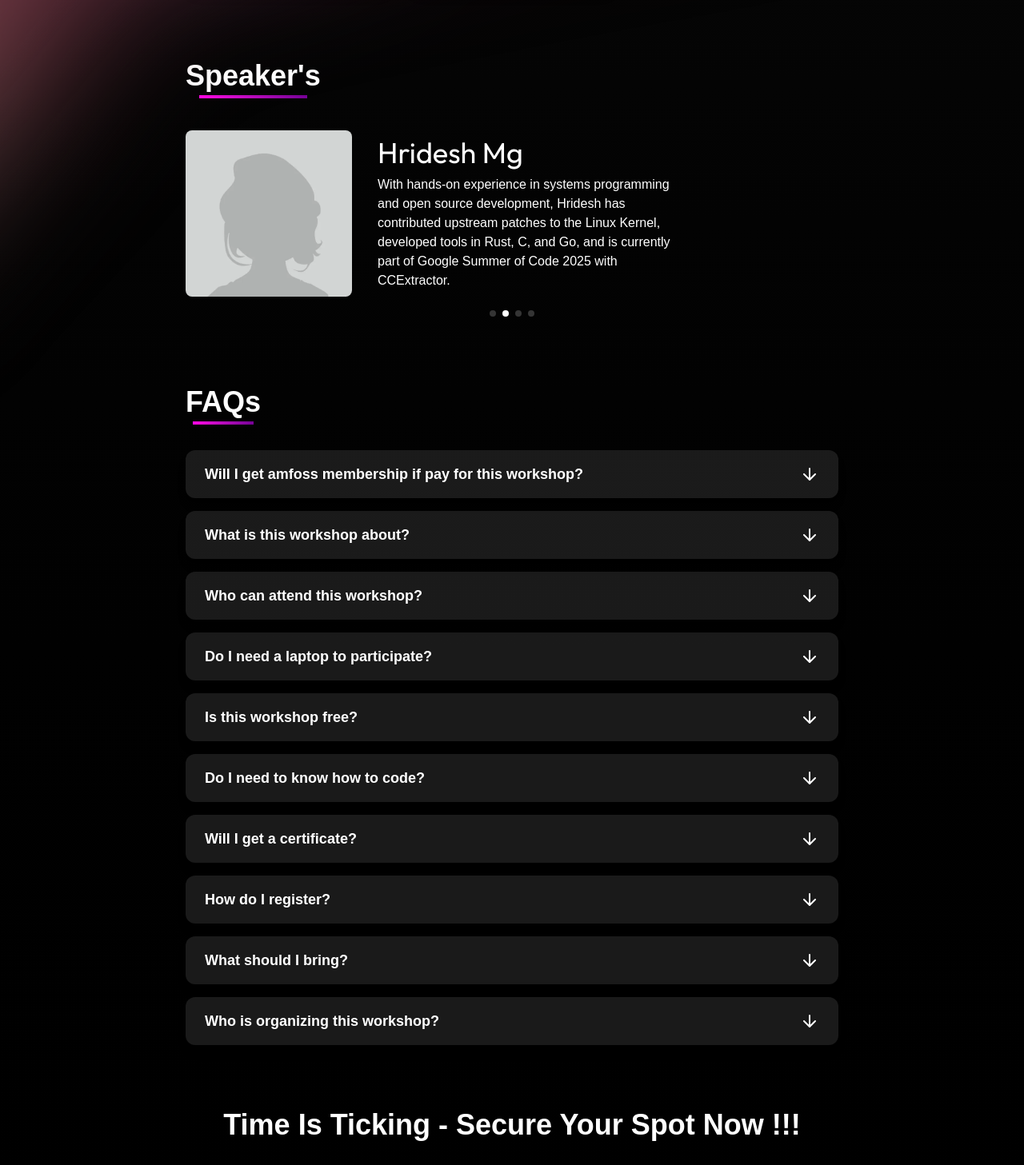
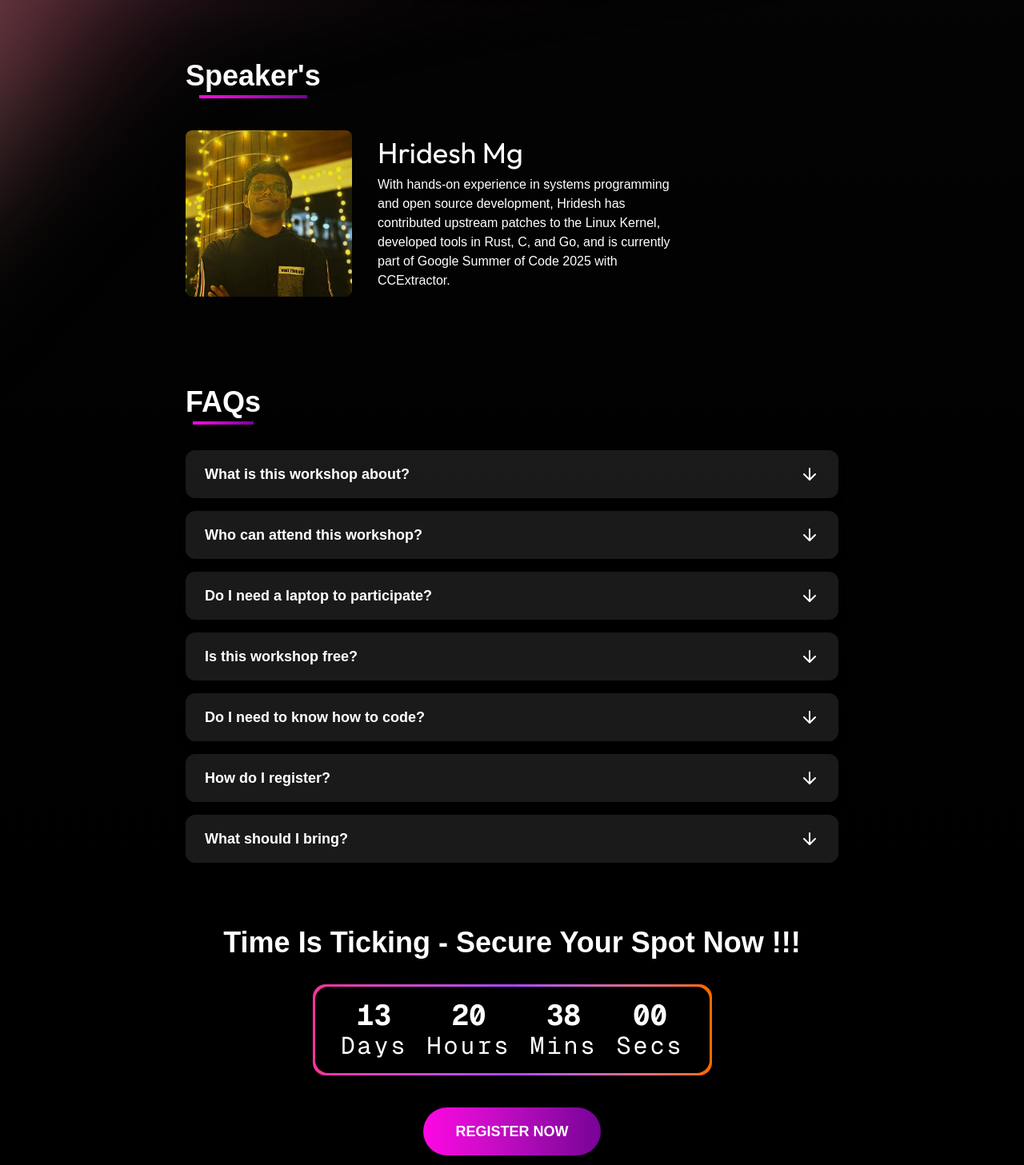
Before and after one commit to The-Yearly/workshop, a Next.js app in the folder front-end/: page / in a window 1280 px wide. Shown: the part 2340-3797 px from the top of the page at 80% size. Built offline with nearby package versions, Linux system fonts and the light colour scheme; a web font is replaced by a local one.

Commit message:
changes for verification

```diff
--- a/front-end/app/components/faqGrid.tsx
+++ b/front-end/app/components/faqGrid.tsx
@@ -46,11 +46,11 @@ const FaqCard = ({ faq }: { faq: FAQ }) => {
 
 export default function FaqGrid() {
   const faqs: FAQ[] = [
-    {
-      question: "Will I get amfoss membership if pay for this workshop?",
-      answer:
-        "No, attending or paying for this workshop does not guarantee amFOSS membership.",
-    },
+    // {
+    //   question: "Will I get amfoss membership if pay for this workshop?",
+    //   answer:
+    //     "No, attending or paying for this workshop does not guarantee amFOSS membership.",
+    // },
     {
       question: "What is this workshop about?",
       answer:
@@ -76,11 +76,11 @@ export default function FaqGrid() {
       answer:
         "Not at all. This workshop is meant for complete beginners. We’ll guide you step-by-step.",
     },
-    {
-      question: "Will I get a certificate?",
-      answer:
-        "Yes! All participants who complete the workshop will receive a certificate of participation.",
-    },
+    // {
+    //   question: "Will I get a certificate?",
+    //   answer:
+    //     "Yes! All participants who complete the workshop will receive a certificate of participation.",
+    // },
     {
       question: "How do I register?",
       answer:
@@ -91,11 +91,11 @@ export default function FaqGrid() {
       answer:
         "Just bring: Your laptop and charger, A notebook and pen (optional), Lots of energy and questions!",
     },
-    {
-      question: "Who is organizing this workshop?",
-      answer:
-        "This workshop is organized by amFOSS, a student community at Amrita Vishwa Vidyapeetham focused on open source, programming, and tech outreach.",
-    },
+    // {
+    //   question: "Who is organizing this workshop?",
+    //   answer:
+    //     "This workshop is organized by amFOSS, a student community at Amrita Vishwa Vidyapeetham focused on open source, programming, and tech outreach.",
+    // },
   ];
   return (
     <div id="faq" className="max-w-4xl mx-auto my-20 md:my-0 px-6 md:px-10">
--- a/front-end/app/components/speakerCarousel.tsx
+++ b/front-end/app/components/speakerCarousel.tsx
@@ -4,36 +4,37 @@ import { Swiper, SwiperSlide } from "swiper/react";
 import { Navigation, Pagination, Autoplay } from "swiper/modules";
 import Image from "next/image";
 import { Speakers } from "../utils/types";
-import placeHolderImg from "@/public/image.png";
+// import placeHolderImg from "@/public/image.png";
 import "swiper/css/pagination";
 import "swiper/css";
+import Hridesh from "@/public/speakers/Hridesh.png"
 const speakers: Speakers[] = [
   {
     name: "Hridesh Mg",
-    image: "dd",
+    image: Hridesh,
     desc: "With hands-on experience in systems programming and open source development, Hridesh has contributed upstream patches to the Linux Kernel, developed tools in Rust, C, and Go, and is currently part of Google Summer of Code 2025 with CCExtractor. ",
   },
-  {
-    name: "Hridesh Mg",
-    image: "dd",
-    desc: "With hands-on experience in systems programming and open source development, Hridesh has contributed upstream patches to the Linux Kernel, developed tools in Rust, C, and Go, and is currently part of Google Summer of Code 2025 with CCExtractor. ",
-  },
-  {
-    name: "Hridesh Mg",
-    image: "dd",
-    desc: "With hands-on experience in systems programming and open source development, Hridesh has contributed upstream patches to the Linux Kernel, developed tools in Rust, C, and Go, and is currently part of Google Summer of Code 2025 with CCExtractor. ",
-  },
-  {
-    name: "Hridesh Mg",
-    image: "dd",
-    desc: "With hands-on experience in systems programming and open source development, Hridesh has contributed upstream patches to the Linux Kernel, developed tools in Rust, C, and Go, and is currently part of Google Summer of Code 2025 with CCExtractor. ",
-  },
+  // {
+  //   name: "Hridesh Mg",
+  //   image: "dd",
+  //   desc: "With hands-on experience in systems programming and open source development, Hridesh has contributed upstream patches to the Linux Kernel, developed tools in Rust, C, and Go, and is currently part of Google Summer of Code 2025 with CCExtractor. ",
+  // },
+  // {
+  //   name: "Hridesh Mg",
+  //   image: "dd",
+  //   desc: "With hands-on experience in systems programming and open source development, Hridesh has contributed upstream patches to the Linux Kernel, developed tools in Rust, C, and Go, and is currently part of Google Summer of Code 2025 with CCExtractor. ",
+  // },
+  // {
+  //   name: "Hridesh Mg",
+  //   image: "dd",
+  //   desc: "With hands-on experience in systems programming and open source development, Hridesh has contributed upstream patches to the Linux Kernel, developed tools in Rust, C, and Go, and is currently part of Google Summer of Code 2025 with CCExtractor. ",
+  // },
 ];
 const SpeakerCard = (props: { speaker: Speakers }) => {
   return (
     <div className="w-full h-auto py-10 flex flex-col sm:flex-row items-center gap-4 sm:gap-8">
       <Image
-        src={placeHolderImg}
+        src={props.speaker.image}
         alt="Speaker Image"
         className="w-40 h-40 sm:w-52 sm:h-52 rounded-lg object-cover"
       />
--- a/front-end/app/register/page.tsx
+++ b/front-end/app/register/page.tsx
@@ -6,7 +6,7 @@ import { ToastContainer, toast } from "react-toastify";
 import { ArrowLeft } from "lucide-react";
 import Image from "next/image";
 import Link from "next/link";
-// import axios from "axios";
+//  import axios from "axios";
 
 export default function Component() {
   const [formData, setFormData] = useState<FormData>({
@@ -23,8 +23,8 @@ export default function Component() {
       !formData.name.trim() ||
         !formData.email.trim() ||
         !formData.roll_no.trim() ||
-        !formData.phone_number.trim() ||
-        !formData.checkBox,
+        !formData.phone_number.trim()
+        // !formData.checkBox,
     );
   }, [formData]);
 
@@ -153,7 +153,7 @@ export default function Component() {
                 maxLength={10}
                 className="w-full px-4 py-3 bg-black/30 border border-pink-400/30 rounded-lg text-white placeholder-gray-400 focus:outline-none focus:border-pink-500"
               />
-              <div className="flex items-start space-x-3 mt-6">
+              {/* <div className="flex items-start space-x-3 mt-6">
                 <input
                   type="checkbox"
                   id="acknowledgment"
@@ -170,7 +170,7 @@ export default function Component() {
                   participation does not grant me membership or free entry into
                   amFOSS
                 </label>
-              </div>
+              </div> */}
             </form>
           </div>
           <motion.div
@@ -191,14 +191,14 @@ export default function Component() {
                 <tbody className="text-gray-300">
                   <tr>
                     <td className="py-2">Seat x 1</td>
-                    <td className="py-2">₹1399</td>
-                    <td className="py-2">₹1399</td>
+                    <td className="py-2">₹1499</td>
+                    <td className="py-2">₹1499</td>
                   </tr>
-                  <tr>
+                  {/* <tr>
                     <td className="py-2">Taxes</td>
                     <td className="py-2">₹100</td>
                     <td className="py-2">₹100</td>
-                  </tr>
+                  </tr> */}
                 </tbody>
                 <tfoot>
                   <tr className="border-t border-gray-600">
--- a/front-end/app/utils/types.ts
+++ b/front-end/app/utils/types.ts
@@ -1,3 +1,5 @@
+import { StaticImageData } from "next/image";
+
 export interface Sessions {
   no: number;
   day: number;
@@ -12,7 +14,7 @@ export interface FAQ {
 
 export interface Speakers {
   name: string;
-  image: string;
+  image: StaticImageData;
   desc: string;
 }
 
```
Also changed, not shown: front-end/public/speakers/Hridesh.png (added).
